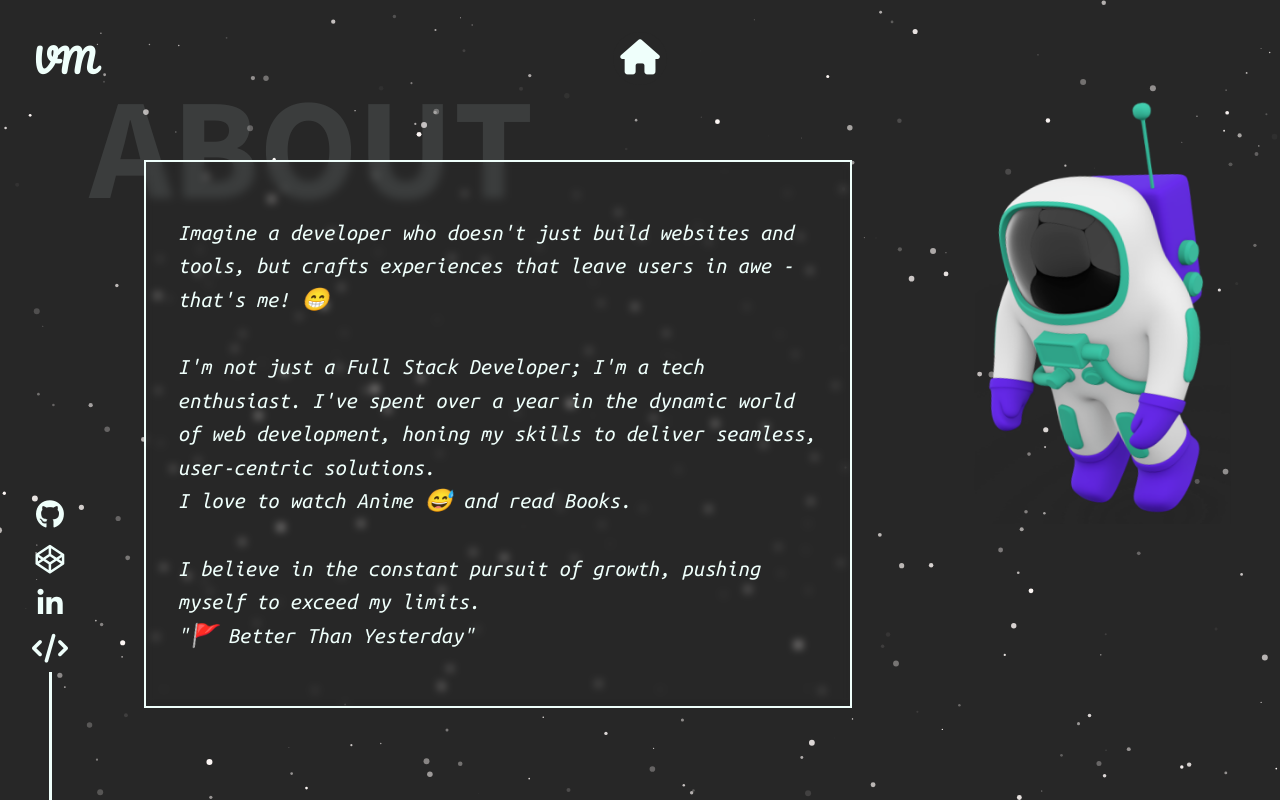
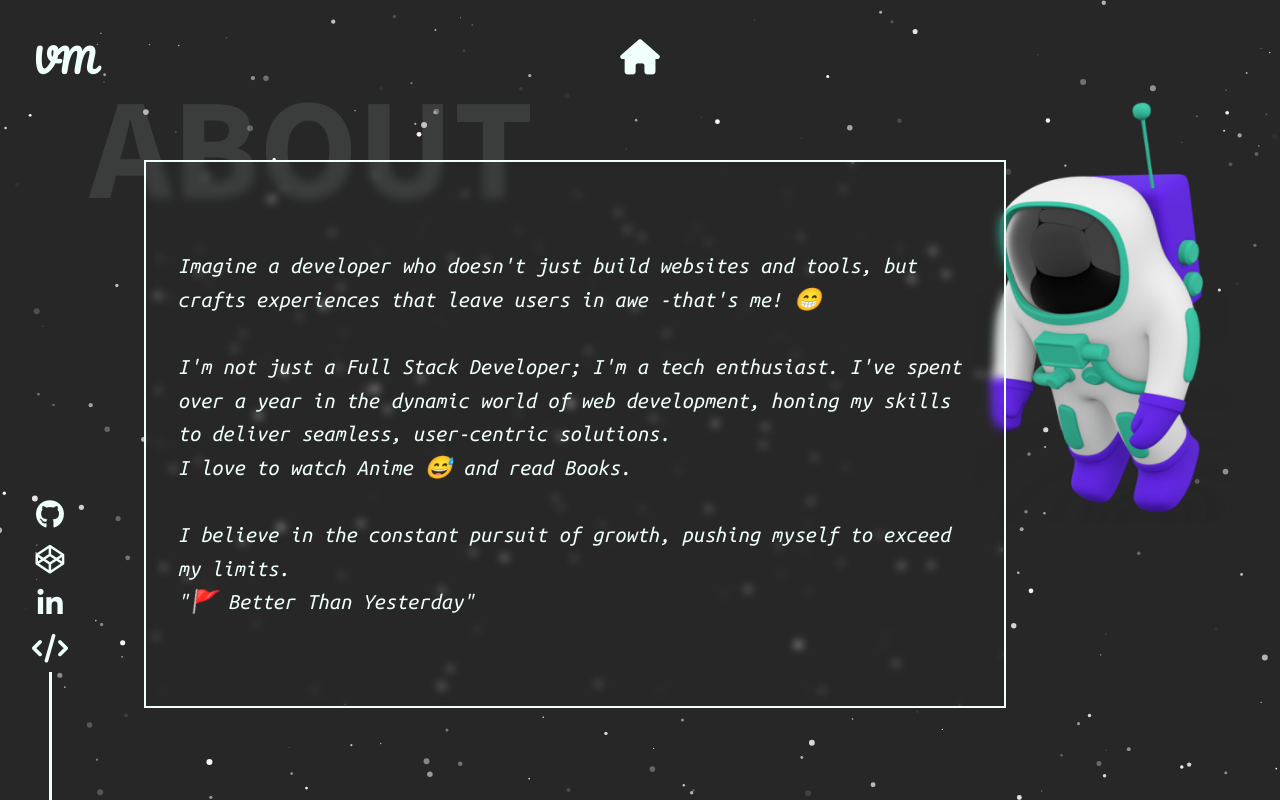
Before and after one commit to varunmukherjee1/Portfolio, a React (Create React App) app: page /about in a window 1280 px wide. Built offline with nearby package versions, Linux system fonts and the light colour scheme.

Commit message:
about section updated

```diff
--- a/src/pages/About.jsx
+++ b/src/pages/About.jsx
@@ -75,7 +75,7 @@ const Box = styled.div`
   border: 2px solid ${(props) => props.theme.text};
   color: ${(props) => props.theme.text};
   padding: 2rem;
-  width: 50vw;
+  width: 62vw;
   height: 60vh;
   z-index: 3;
   line-height: 1.5;
@@ -90,6 +90,12 @@ const Box = styled.div`
   top: 10rem;
   font-family: 'Ubuntu Mono', monospace;
   font-style: italic;
+
+  @media(max-width: 600px){
+    left: 50%;
+    transform: translateX(-50%);
+    width: 70vw;
+  }
 `
 
 // Framer-motion config
```
